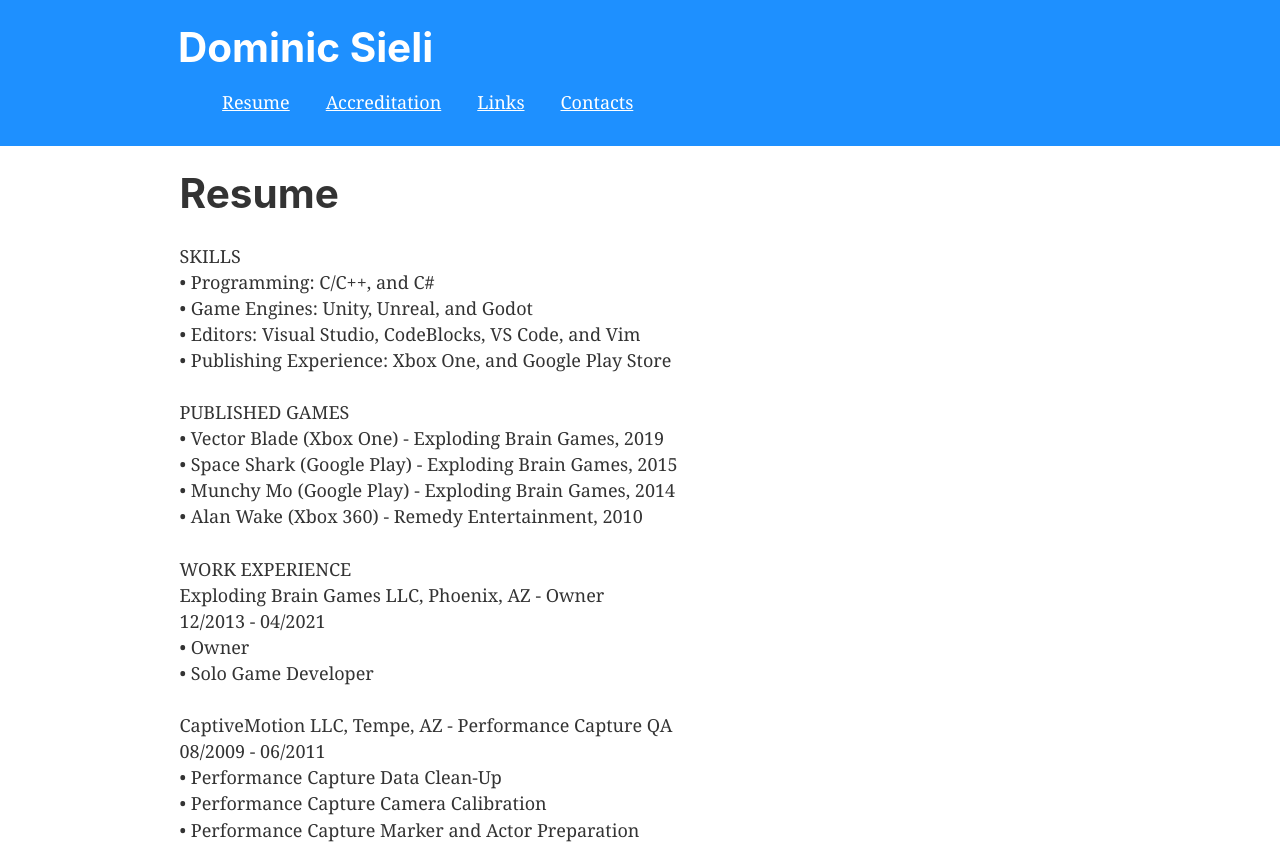
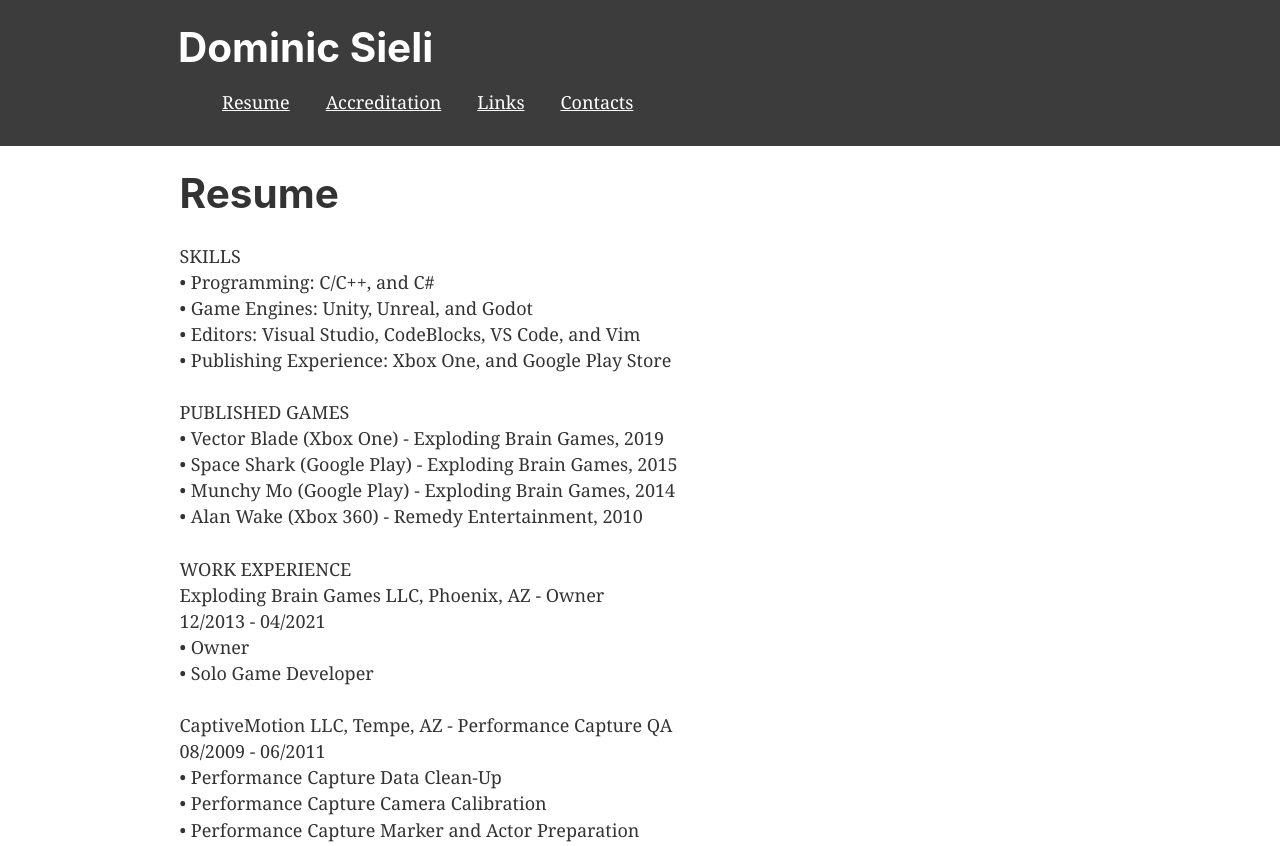
Before and after one commit to DominicSieli/resume, a Gatsby site: page / in a window 1280 px wide. Shown: the top 846 px of the page. Built offline with nearby package versions, Linux system fonts and the light colour scheme; Gatsby itself is replaced by a stand-in of ours.

Commit message:
Updated Header background color

```diff
--- a/src/components/header.js
+++ b/src/components/header.js
@@ -5,7 +5,7 @@ import React from "react"
 const Header = ({ siteTitle, menuLinks }) => (
   <header
     style={{
-      background: `dodgerblue`,
+      background: '#3C3C3C',
       marginBottom: `1.45rem`,
     }}
   >
```
Also changed, not shown: src/images/Dom.png (added).
